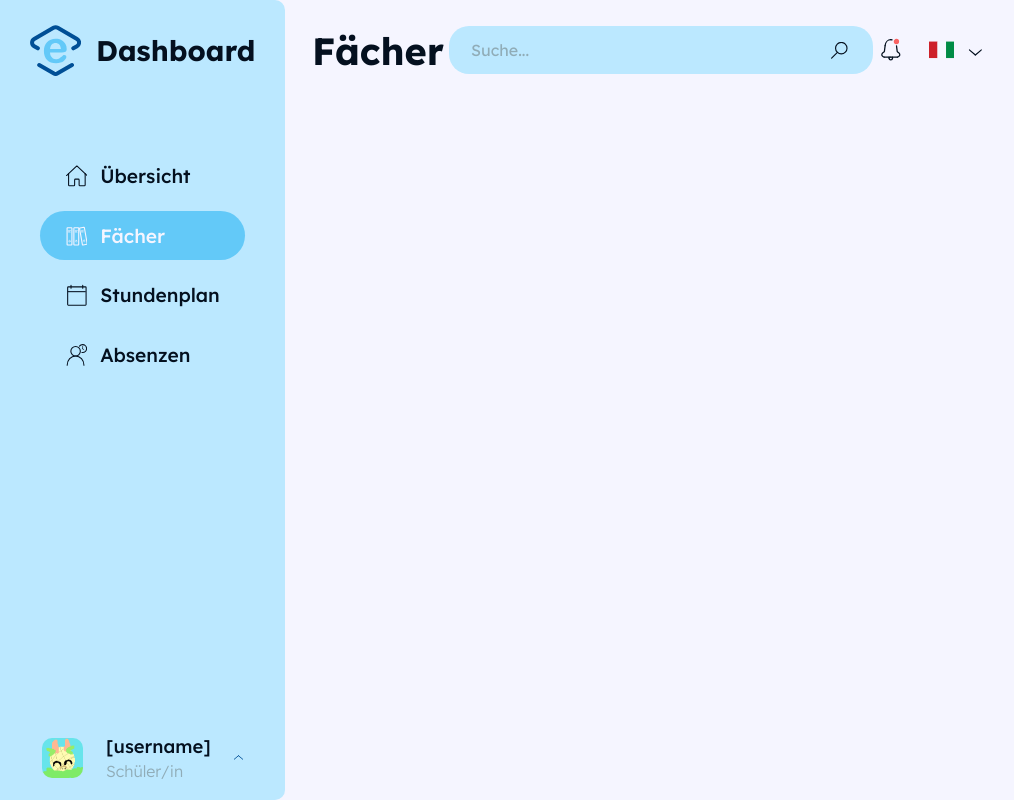
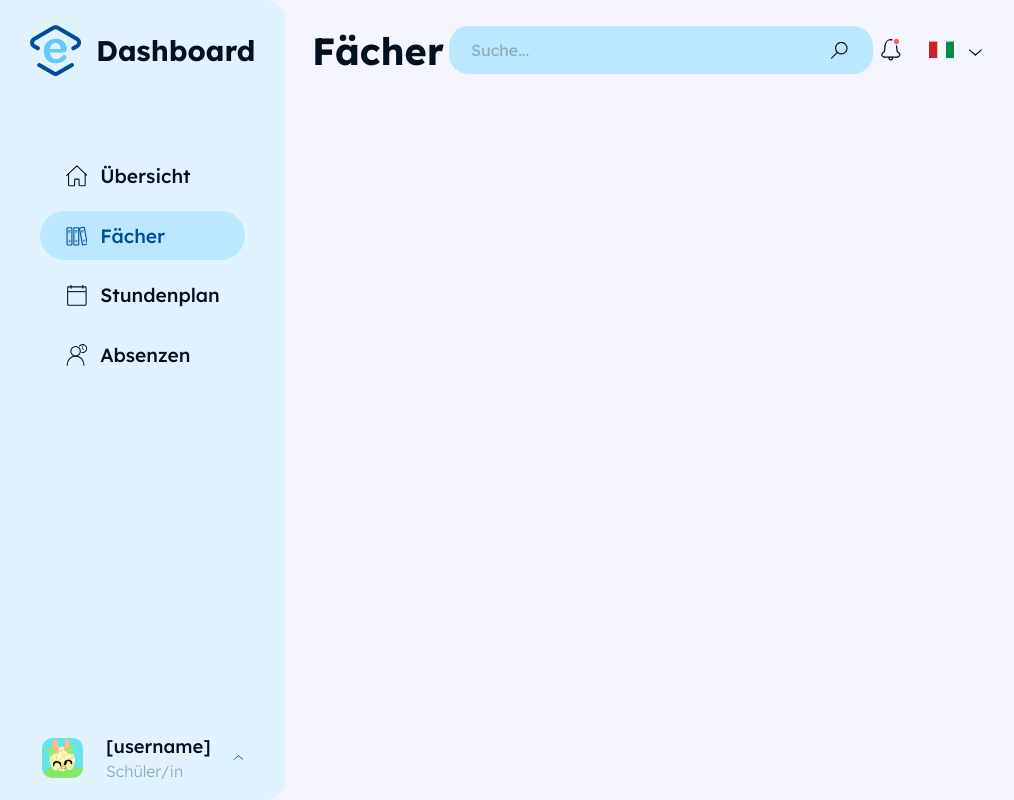
Before and after one commit to flavianz/eduLounge-Web, a React (Create React App) app: page /students/dashboard/subjects in a window 1280 px wide. Shown: the whole page, without its empty margins (0-1014 px from the left). Built offline with nearby package versions, Linux system fonts and the light colour scheme.

Commit message:
Change colors

```diff
--- a/src/components/StudentDashboard/StudentDashboardMenu/StudentDashboardMenu.css
+++ b/src/components/StudentDashboard/StudentDashboardMenu/StudentDashboardMenu.css
@@ -1,10 +1,13 @@
 .studentDashboardMenuContainer {
-    background-color: var(--secondary);
-    border-radius: 0 10px 10px 0;
+    border-color: var(--secondary);
+    background-color: var(--light);
+    border-width: 1px;
+    border-radius: 0 20px 20px 0;
     height: 100vh;
     padding: 0;
     display: flex;
     flex-direction: column;
+
 }
 .studentDashboardMenuLogoContainer {
     max-width: 100%;
@@ -48,11 +51,11 @@
     font-weight: 500;
 }
 .studentDashboardMenuNavigationButtonSelected {
-    background-color: var(--primary);
+    background-color: var(--secondary);
     & * {
-        color: var(--background);
+        color: var(--accent);
         & path, & line, & rect, & polyline, & circle{
-            stroke: var(--background);
+            stroke: var(--accent);
         }
     }
 }
@@ -98,8 +101,8 @@
     transition: opacity ease 0.2s, transform ease 0.2s;
     border-radius: 15px;
     padding: 0.5vw;
-    background: var(--tertiary);
-    box-shadow: 8px 14px 130px -9px rgba(0,0,0,0.2);
+    background: var(--secondary);
+    box-shadow: 8px 14px 130px -0px var(--shadow);
 }
 .studentDashboardMenuAccountContainer:hover .studentDashboardMenuAccountOptions{
     opacity: 1;
@@ -126,7 +129,7 @@
     margin: 0 15px 0 5px;
 }
 .studentDashboardMenuAccountOptionContainer:hover {
-    background: var(--primary);
+    background: var(--tertiary);
 }
 .studentDashboardMenuAccountContainer:hover .studentDashboardMenuOpenOptionsIcon {
     transform: rotate(180deg);
```
